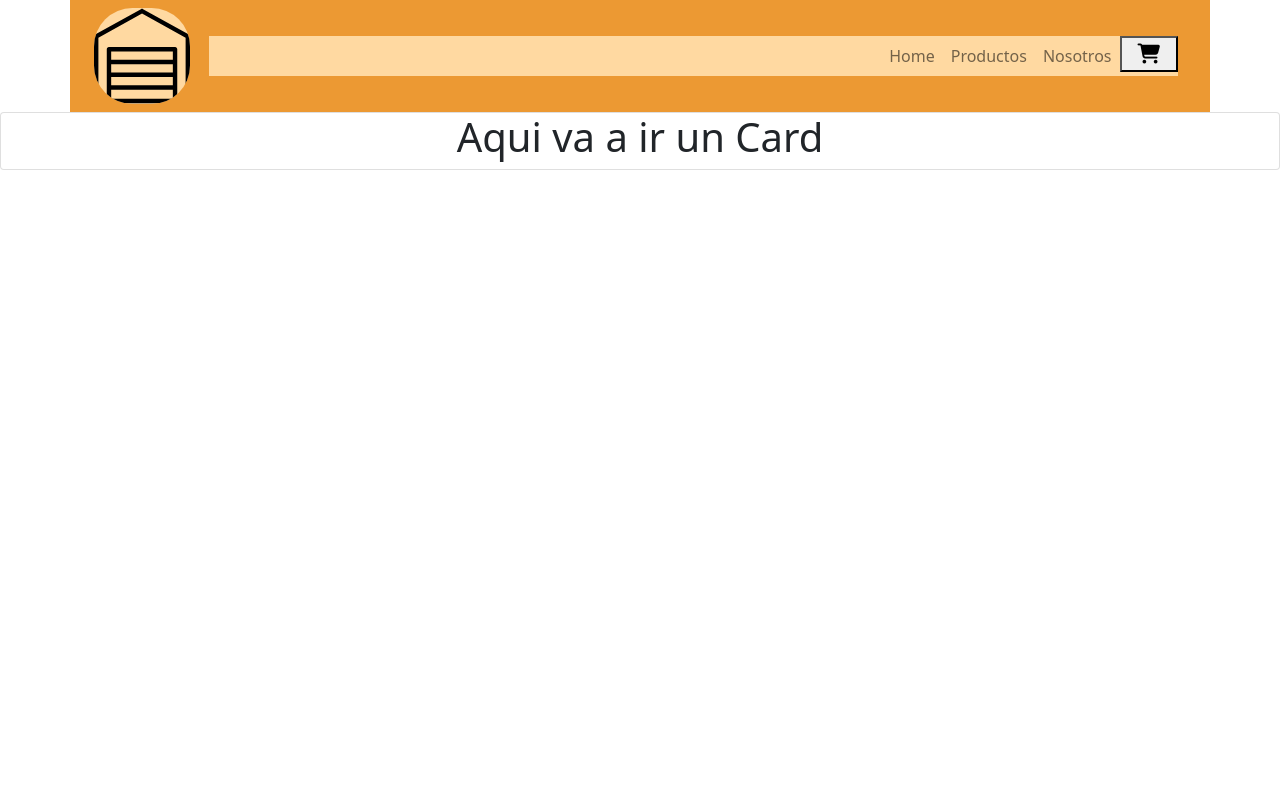
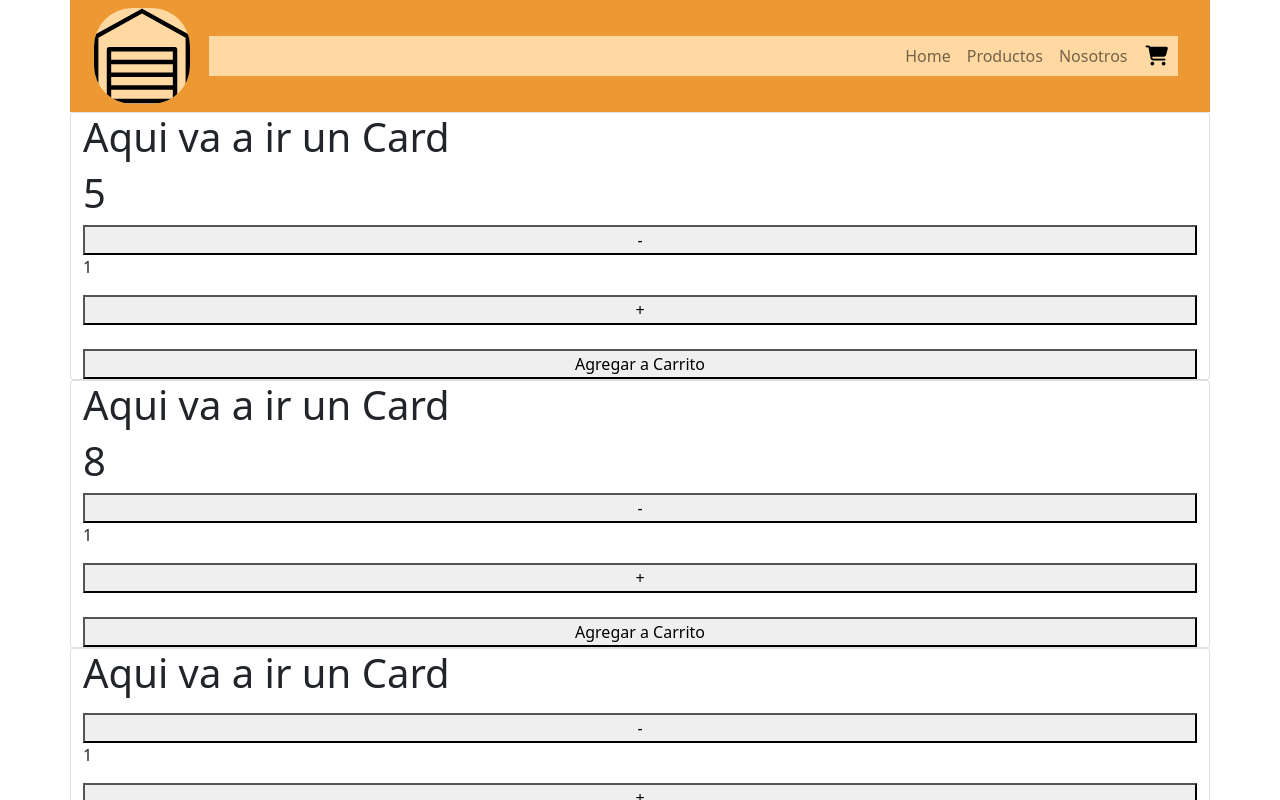
Before and after one commit to ferpeque/tiendaGarage, a React (Create React App) app: page / in a window 1280 px wide. Shown: the top 800 px of the page. Built offline with nearby package versions, Linux system fonts and the light colour scheme.

Commit message:
entrega4

```diff
--- a/src/App.js
+++ b/src/App.js
@@ -1,17 +1,13 @@
 import './App.css';
 import 'bootstrap/dist/css/bootstrap.min.css';
-import { NavBar } from "./components/NavBar";
 import { IconCarrito } from "./components/CartWidget";
-import { ItemListContainer } from "./components/ItemListContainer";
+import { HomeContainer } from "./Container/HomeContainer";
 
 
 function App() {
-  const card = {greetins:'Aqui va a ir un Card'}
+
   return (
-    <div className="App">
-        <NavBar/>
-        <ItemListContainer cardData={card}/>
-    </div>
+        <HomeContainer/>
   );
 }
 
--- /dev/null
+++ b/src/Container/HomeContainer/index.js
@@ -0,0 +1,17 @@
+import { ItemListContainer } from "../../components/ItemListContainer";
+import { NavBar } from "../../components/NavBar";
+
+export const HomeContainer = () => {
+    const card = {greetins:'Aqui va a ir un Card'}
+    return (
+        <>
+            <NavBar/>
+            <section>
+            <ItemListContainer cardData={card} stock={5} />
+            <ItemListContainer cardData={card} stock={8} />
+            <ItemListContainer cardData={card}/>
+            <ItemListContainer cardData={card}/>
+            </section>
+        </>
+    )
+}
--- a/src/components/CartWidget/index.js
+++ b/src/components/CartWidget/index.js
@@ -2,9 +2,6 @@ import './style.css';
 
 export const IconCarrito = () => {
     return (
-        <button ><i className="fas fa-shopping-cart boton-carrito"></i>
-
-        </button>
-
+      <i className="fas fa-shopping-cart boton-carrito"></i>
     )
 }
--- a/src/components/CartWidget/style.css
+++ b/src/components/CartWidget/style.css
@@ -4,7 +4,7 @@
     font-size: 20px;
     background-color: none;
     border-radius: 50%;
-    padding: 5px 10px;
+    padding: 10px 10px;
     transition: all .3s;
 }
 .boton-carrito:hover {
--- /dev/null
+++ b/src/components/ItemCount/index.js
@@ -0,0 +1,30 @@
+import React, {useState} from "react"
+
+
+export const ItemCount = ({stock, initial, onAdd}) => {
+
+const [itemCount, setCounter] = useState(initial)
+
+    const sumar = () => {
+        if (itemCount<stock) {
+            setCounter(itemCount+1)
+     }}
+
+
+     const restar = () => {
+        if(itemCount>1) {
+            setCounter(itemCount-1)
+     }}
+
+
+
+    return (
+        <>
+        <button onClick={restar}>-</button>
+        <p> {itemCount} </p>
+        <button onClick={sumar}>+</button>
+        <br></br>
+        <button onClick={onAdd}>Agregar a Carrito</button>
+        </>
+    )
+}
--- a/src/components/ItemListContainer/index.js
+++ b/src/components/ItemListContainer/index.js
@@ -1,8 +1,16 @@
+import { ItemCount } from "../ItemCount"
 
-export const ItemListContainer = ({cardData}) => {
+export const ItemListContainer = ({cardData, stock}) => {
+
+const onAdd = () => {
+        console.log("se tiene que ver el stock")
+     }
+
     return (
-        <div className="card">
+        <div className="card container">
             <h1>{cardData.greetins}</h1>
+            <h1>{stock}</h1>
+            <ItemCount stock={stock} initial={1} onAdd={onAdd} />
         </div>
     )
 }
```
